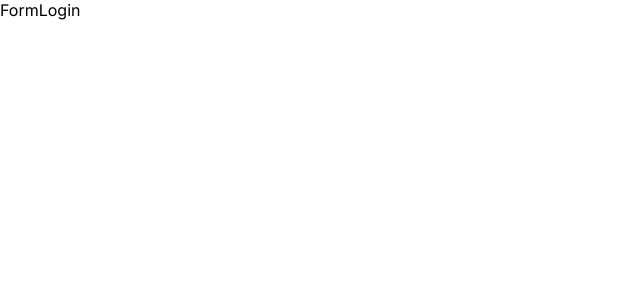
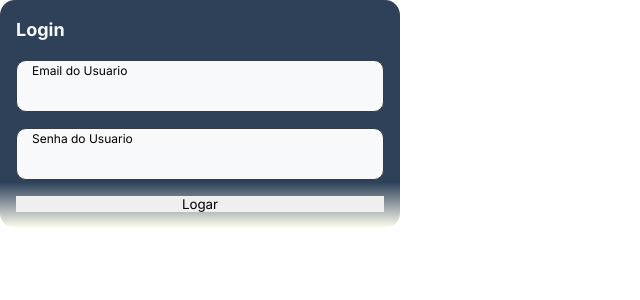
Before and after one commit to ProSupportTechnology/ProSupport, a React (Create React App) app: page /login in a window 1280 px wide. Shown: the top 300 px of the page, without its empty margins (0-640 px from the left). Built offline with nearby package versions, Linux system fonts and the light colour scheme.

Commit message:
fix: add formLogin

```diff
--- a/src/pages/LoginPage/components/FormLogin/index.tsx
+++ b/src/pages/LoginPage/components/FormLogin/index.tsx
@@ -1,3 +1,36 @@
+import { useForm } from "react-hook-form";
+import { StyledInput } from "../../../../components/Input/style";
+import { StyledFormLogin } from "./style";
+import { iLogin } from "./types";
+import { yupResolver } from "@hookform/resolvers/yup";
+
 export const FormLogin = () => {
-  return <div>FormLogin</div>
-}
+  const {
+    register,
+    handleSubmit,
+    formState: { errors },
+  } = useForm<iLogin>({ resolver: yupResolver() });
+
+  return (
+    <>
+      <StyledFormLogin onSubmit={handleSubmit()}>
+        <h1 className="title one">Login</h1>
+        <StyledInput
+          errors={errors.email}
+          register={register(`email`)}
+          type="email"
+          name="email"
+          label="Email do Usuario"
+        />
+        <StyledInput
+          type="password"
+          name="password"
+          label="Senha do Usuario"
+          errors={errors.password}
+          register={register(`password`)}
+        />
+        <button type="submit">Logar</button>
+      </StyledFormLogin>
+    </>
+  );
+};
--- a/src/pages/LoginPage/components/FormLogin/style.ts
+++ b/src/pages/LoginPage/components/FormLogin/style.ts
@@ -0,0 +1,16 @@
+import styled from "styled-components";
+
+export const StyledFormLogin = styled.form`
+  height: max-content;
+  width: 90%;
+  max-width: 400px;
+  display: flex;
+  flex-direction: column;
+  gap: 1rem;
+  padding: 1rem;
+  border-radius: 15px;
+  background: var(--linear-gradient-form);
+  h1 {
+    color: var(--gray-0);
+  }
+`;
```
